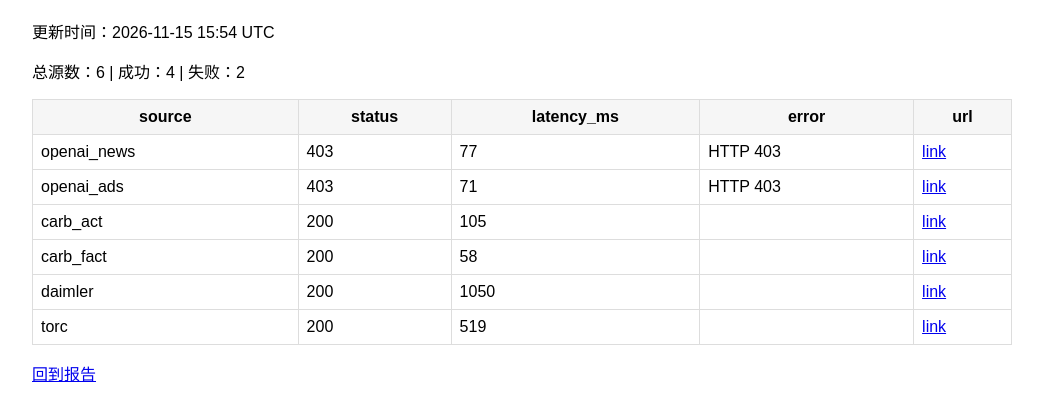
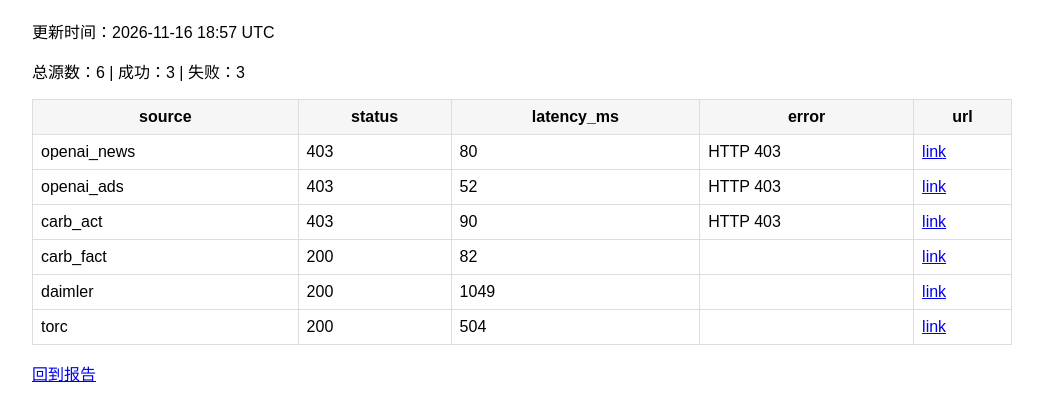
Before and after one commit to cyberpandame/ClawBrief, a plain HTML site: page monitoring.html in a window 1280 px wide. Shown: the part 70-490 px from the top of the page, without its empty margins (118-1161 px from the left). Drawn offline with Linux system fonts and the light colour scheme.

Commit message:
report: auto publish 2026-11-16 daily brief

```diff
--- a/monitoring.html
+++ b/monitoring.html
@@ -1,6 +1,6 @@
 <!doctype html><html><head><meta charset='utf-8'><meta name='viewport' content='width=device-width,initial-scale=1'><title>ClawBrief Monitoring</title>
 <style>body{font-family:Arial,sans-serif;max-width:980px;margin:20px auto;padding:0 12px}table{width:100%;border-collapse:collapse}td,th{border:1px solid #ddd;padding:8px}th{background:#f6f6f6}</style></head><body>
-<h1>ClawBrief 抓取监测</h1><p>更新时间：2026-11-15 15:54 UTC</p>
-<p>总源数：6 | 成功：4 | 失败：2</p>
+<h1>ClawBrief 抓取监测</h1><p>更新时间：2026-11-16 18:57 UTC</p>
+<p>总源数：6 | 成功：3 | 失败：3</p>
 <table><tr><th>source</th><th>status</th><th>latency_ms</th><th>error</th><th>url</th></tr>
-<tr><td>openai_news</td><td>403</td><td>77</td><td>HTTP 403</td><td><a href='https://openai.com/news/'>link</a></td></tr><tr><td>openai_ads</td><td>403</td><td>71</td><td>HTTP 403</td><td><a href='https://openai.com/index/new-ways-to-buy-chatgpt-ads/'>link</a></td></tr><tr><td>carb_act</td><td>200</td><td>105</td><td></td><td><a href='https://ww2.arb.ca.gov/our-work/programs/advanced-clean-trucks'>link</a></td></tr><tr><td>carb_fact</td><td>200</td><td>58</td><td></td><td><a href='https://ww2.arb.ca.gov/resources/fact-sheets/advanced-clean-trucks-fact-sheet'>link</a></td></tr><tr><td>daimler</td><td>200</td><td>1050</td><td></td><td><a href='https://www.daimlertruck.com/en/innovation/powertrain/our-eportfolio'>link</a></td></tr><tr><td>torc</td><td>200</td><td>519</td><td></td><td><a href='https://torc.ai/'>link</a></td></tr></table><p><a href='./'>回到报告</a></p></body></html>
+<tr><td>openai_news</td><td>403</td><td>80</td><td>HTTP 403</td><td><a href='https://openai.com/news/'>link</a></td></tr><tr><td>openai_ads</td><td>403</td><td>52</td><td>HTTP 403</td><td><a href='https://openai.com/index/new-ways-to-buy-chatgpt-ads/'>link</a></td></tr><tr><td>carb_act</td><td>403</td><td>90</td><td>HTTP 403</td><td><a href='https://ww2.arb.ca.gov/our-work/programs/advanced-clean-trucks'>link</a></td></tr><tr><td>carb_fact</td><td>200</td><td>82</td><td></td><td><a href='https://ww2.arb.ca.gov/resources/fact-sheets/advanced-clean-trucks-fact-sheet'>link</a></td></tr><tr><td>daimler</td><td>200</td><td>1049</td><td></td><td><a href='https://www.daimlertruck.com/en/innovation/powertrain/our-eportfolio'>link</a></td></tr><tr><td>torc</td><td>200</td><td>504</td><td></td><td><a href='https://torc.ai/'>link</a></td></tr></table><p><a href='./'>回到报告</a></p></body></html>
```
Also changed, not shown: index.html (+1 -0 lines), 1 other file.
